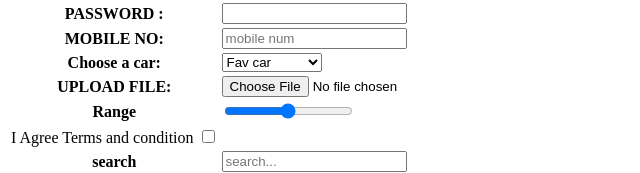
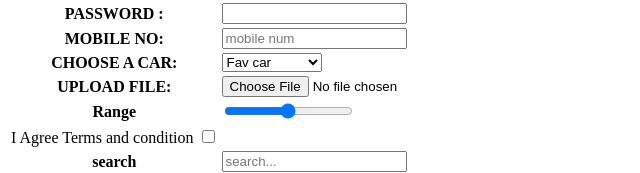
Before and after one commit to Maran0505/new, a plain HTML site: page index.html in a window 1280 px wide. Shown: the part 179-352 px from the top of the page, 0-640 px from the left. Drawn offline with Linux system fonts and the light colour scheme.

Commit message:
update..1

```diff
--- a/index.html
+++ b/index.html
@@ -51,7 +51,7 @@
                     </tr>
 
                     <tr>
-                        <th> <label for="cars">Choose a car:</label> </th>
+                        <th> <label for="cars">CHOOSE A CAR:</label> </th>
                         <td>
                             <select id="cars" name="cars">
                               <option value="Fav car">Fav car</option>
```
